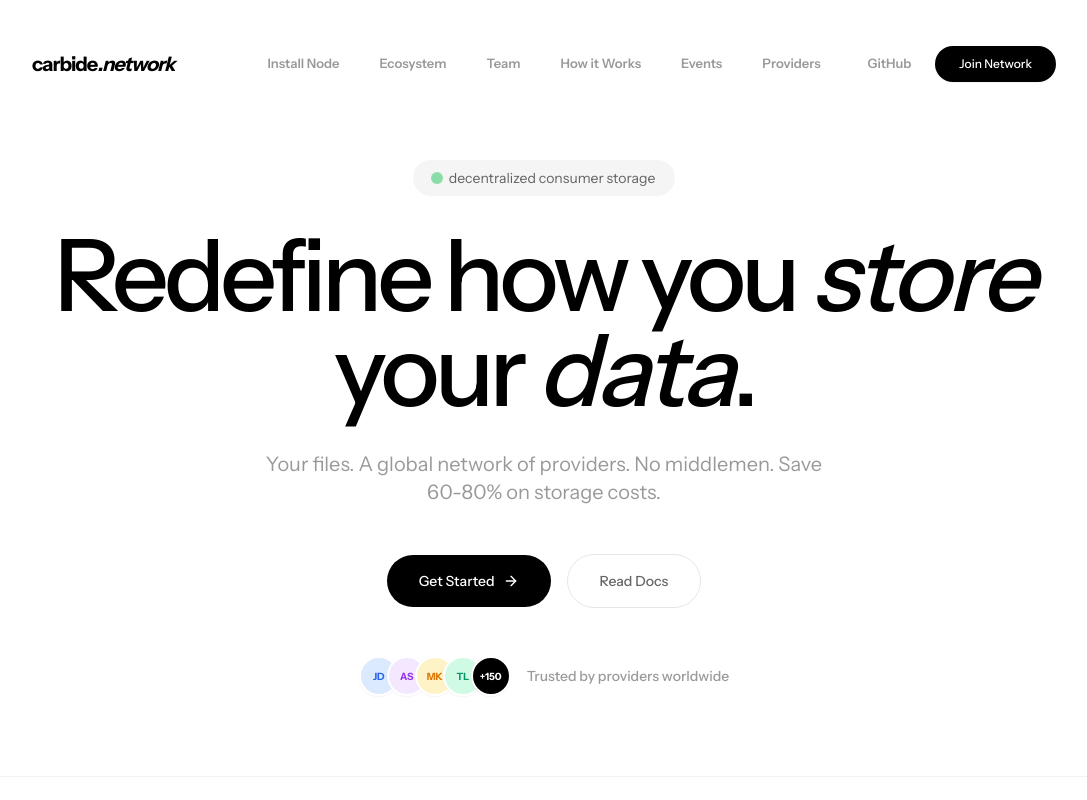
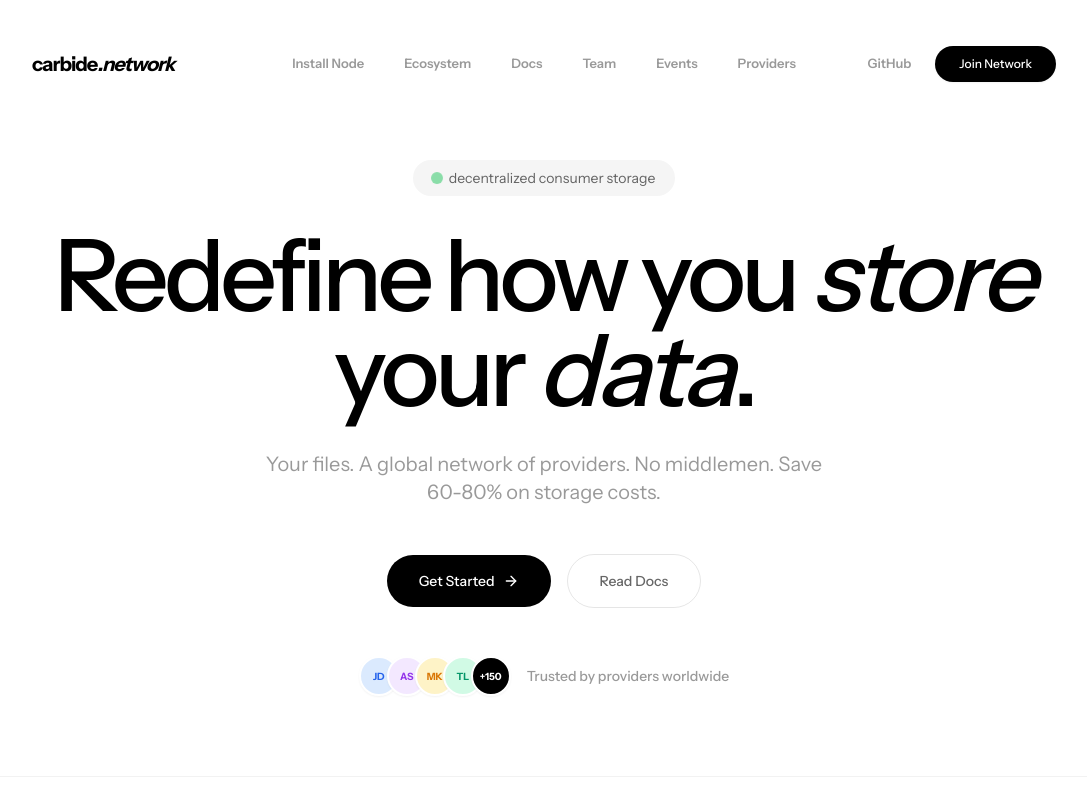
Before and after one commit to chaalpritam/carbide.network, a Next.js app: page / in a window 1280 px wide. Shown: the top 800 px of the page, without its empty margins (96-1183 px from the left). Built offline with nearby package versions, Linux system fonts and the light colour scheme.

Commit message:
Wire Docs entry into header and footer nav
Adds a Docs link to the primary nav (replacing How it Works) and
flips the footer Documentation entry from a # stub to /docs. Anchor
hrefs are now route-prefixed so in-page links keep working when the
user lands on /docs first.

```diff
--- a/src/components/footer.tsx
+++ b/src/components/footer.tsx
@@ -22,8 +22,8 @@
             <h4 className="text-sm font-medium mb-6 uppercase tracking-widest text-white/20">Product</h4>
             <ul className="space-y-4">
               {[
-                { label: "Install Node", href: "#install-node" },
-                { label: "Ecosystem", href: "#products" },
+                { label: "Install Node", href: "/#install-node" },
+                { label: "Ecosystem", href: "/#products" },
               ].map((link) => (
                 <li key={link.label}>
                   <Link
@@ -43,7 +43,7 @@
             <ul className="space-y-4">
               {[
                 { label: "GitHub", href: "https://github.com/carbidenetwork", external: true },
-                { label: "Documentation", href: "#", external: false },
+                { label: "Documentation", href: "/docs", external: false },
               ].map((link) => (
                 <li key={link.label}>
                   <Link
--- a/src/components/header.tsx
+++ b/src/components/header.tsx
@@ -18,12 +18,12 @@
   }, [])
 
   const navItems = [
-    { label: "Install Node", href: "#install-node" },
-    { label: "Ecosystem", href: "#products" },
-    { label: "Team", href: "#team" },
-    { label: "How it Works", href: "#how-it-works" },
-    { label: "Events", href: "#events" },
-    { label: "Providers", href: "#providers" },
+    { label: "Install Node", href: "/#install-node" },
+    { label: "Ecosystem", href: "/#products" },
+    { label: "Docs", href: "/docs" },
+    { label: "Team", href: "/#team" },
+    { label: "Events", href: "/#events" },
+    { label: "Providers", href: "/#providers" },
   ]
 
   return (
```
